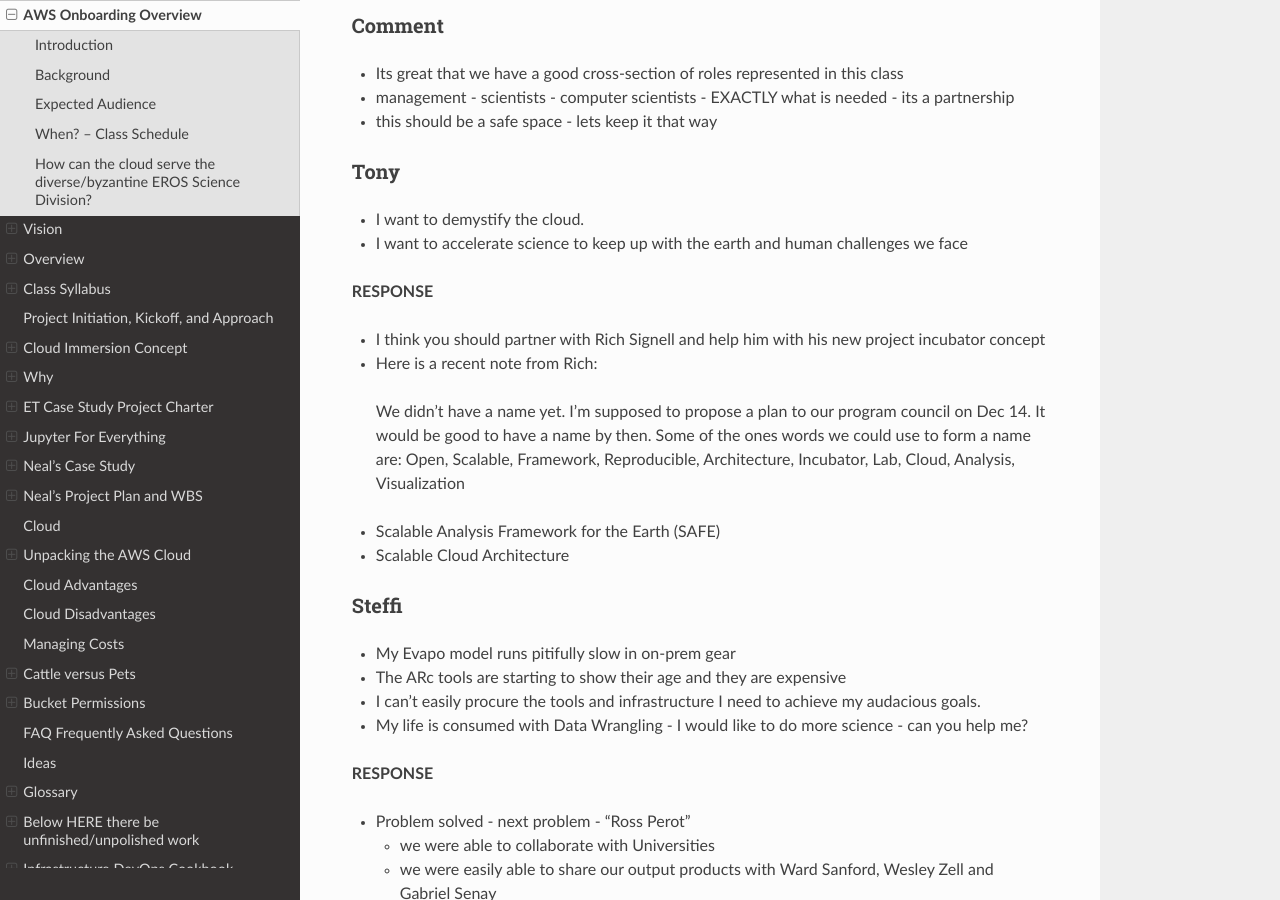
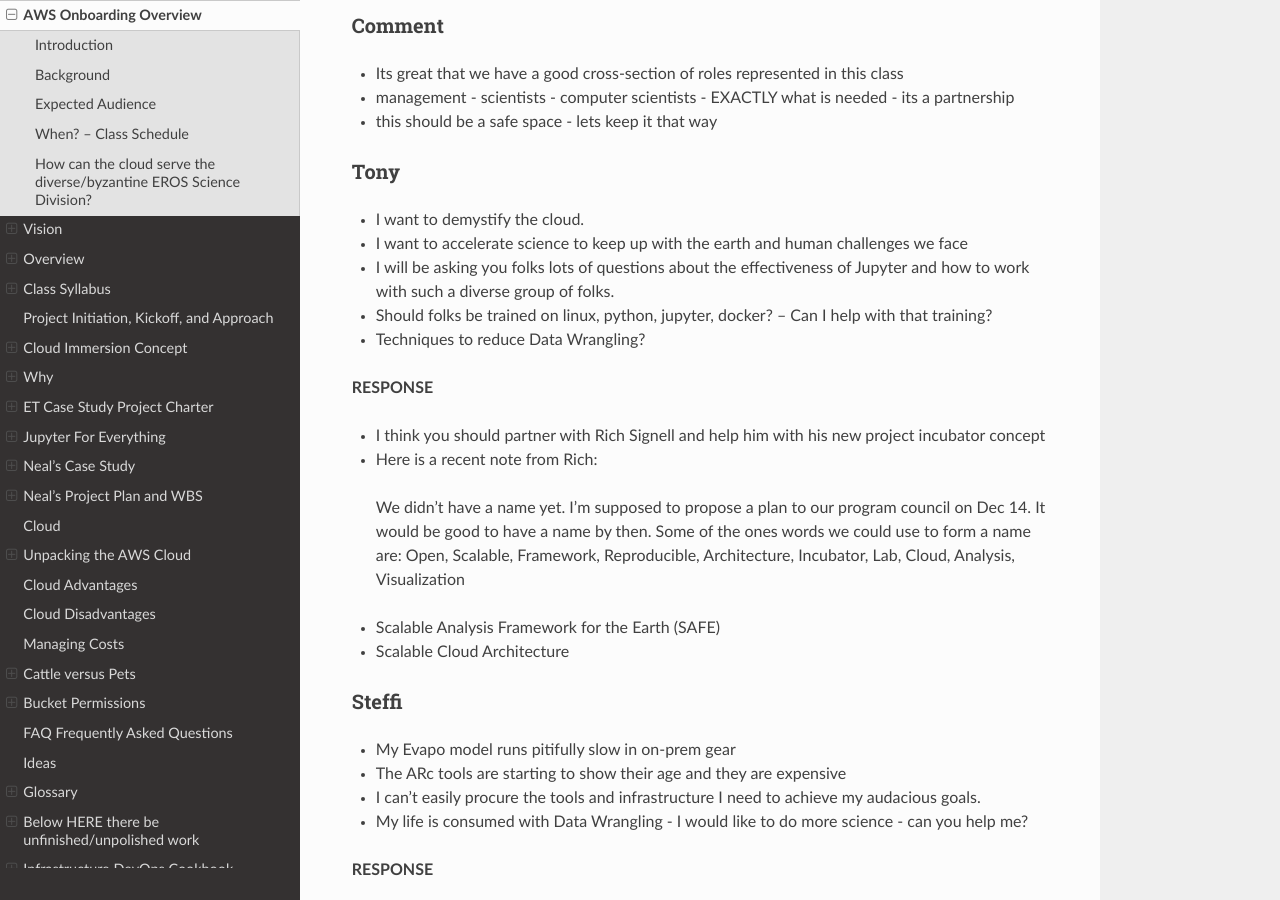
Before and after one commit to tonybutzer/harmony, a Sphinx documentation site: the page built from documentation/source/00define_ET.md, in a window 1280 px wide and 900 px high, scrolled down 6041 px. Built offline with Sphinx 7.4.7 and the Read the Docs theme 2.0.0, drawn with Linux system fonts in a browser that asks for light colours; pages that are not in the unit, such as notebooks, are missing from menus.

Commit message:
automatic git update from Makefile

```diff
--- a/documentation/source/00define_ET.md
+++ b/documentation/source/00define_ET.md
@@ -255,6 +255,9 @@
 ### Tony
 - I want to demystify the cloud.
 - I want to accelerate science to keep up with the earth and human challenges we face
+- I will be asking you folks lots of questions about the effectiveness of Jupyter and how to work with such a diverse group of folks.
+- Should folks be trained on linux, python, jupyter, docker? -- Can I help with that training?
+- Techniques to reduce Data Wrangling?
 
 **RESPONSE**
 
```
Also changed, not shown: documentation/source/13glossary.md (+4 -0 lines).
